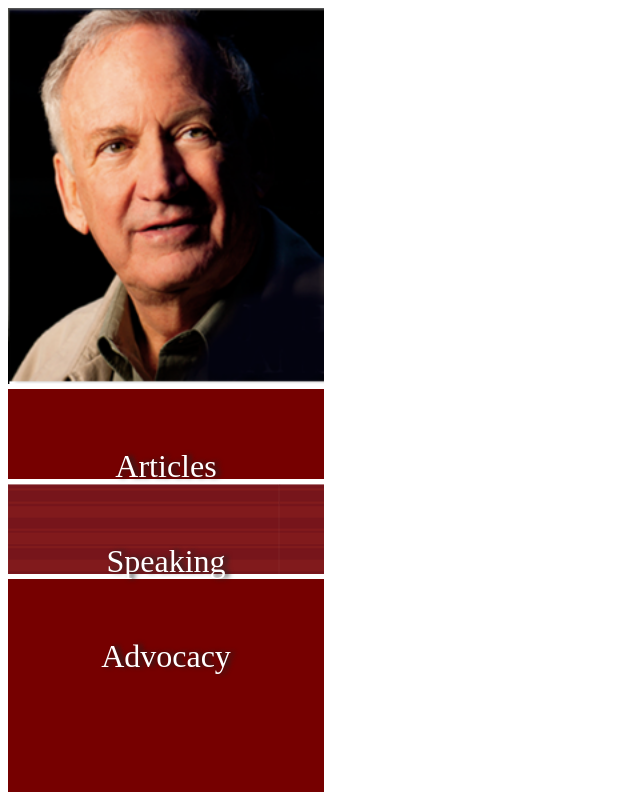
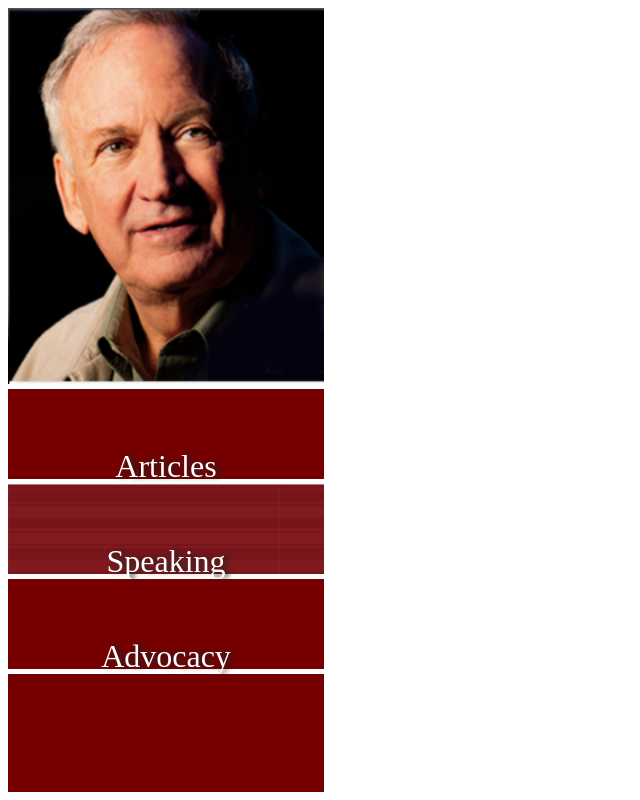
Before and after one commit to birk5437/dads_website, a PHP site: page /private/sidebar_left.html in a window 1280 px wide. Shown: the whole page, without its empty margins (0-640 px from the left). Run offline with PHP 8.4, Linux system fonts and the light colour scheme.

Commit message:
added bottom bar

```diff
--- a/css/sidebar-left.css
+++ b/css/sidebar-left.css
@@ -33,6 +33,10 @@ div#face-image img {
   /*padding: auto auto;*/
 }
 
+.block-links-vertical > :last-child {
+  border-bottom: 5px solid #ffffff;
+}
+
 li#speaking { background-image: url('../images/block_link_background.png'); }
 
 .block-links-vertical li p {
```
